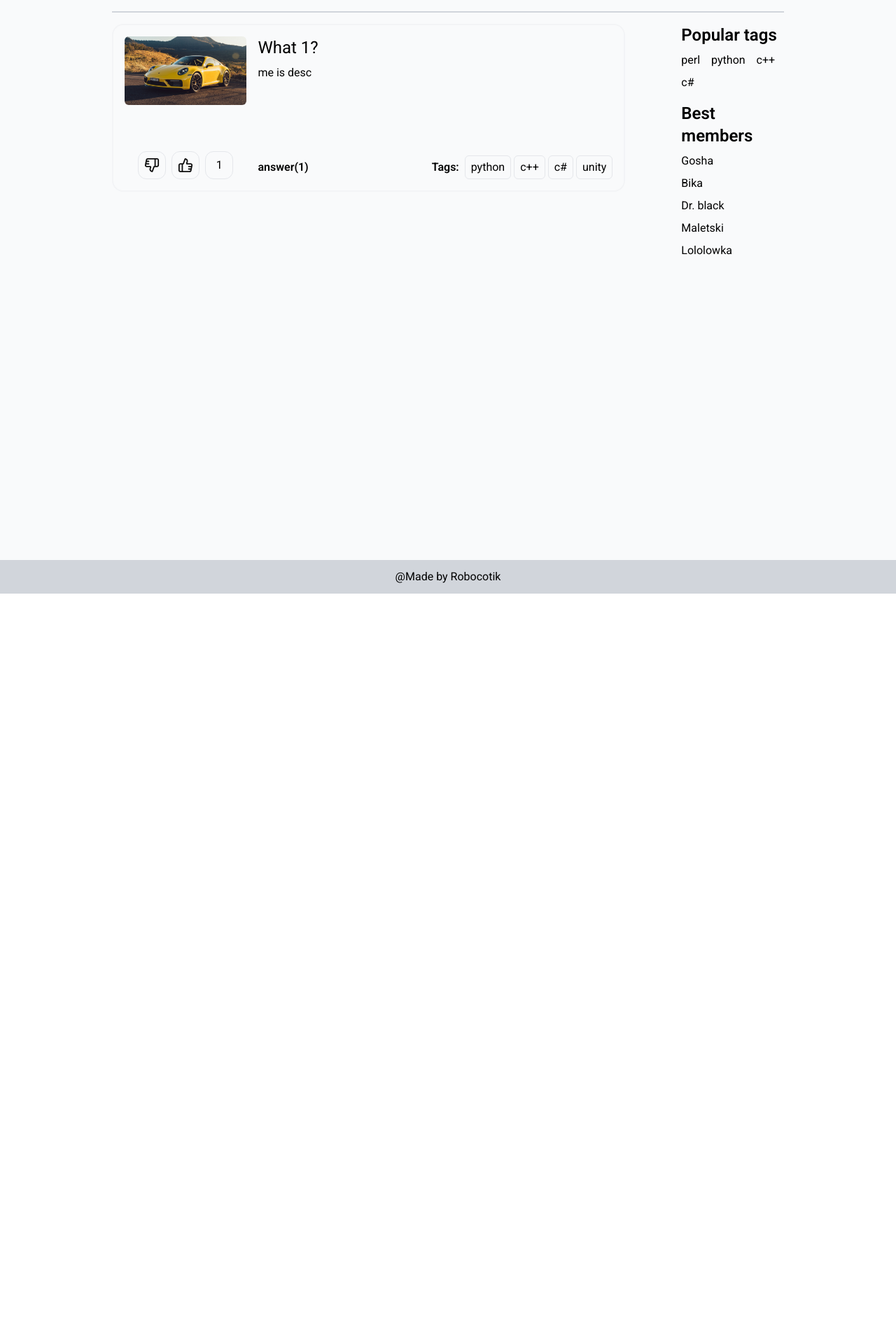
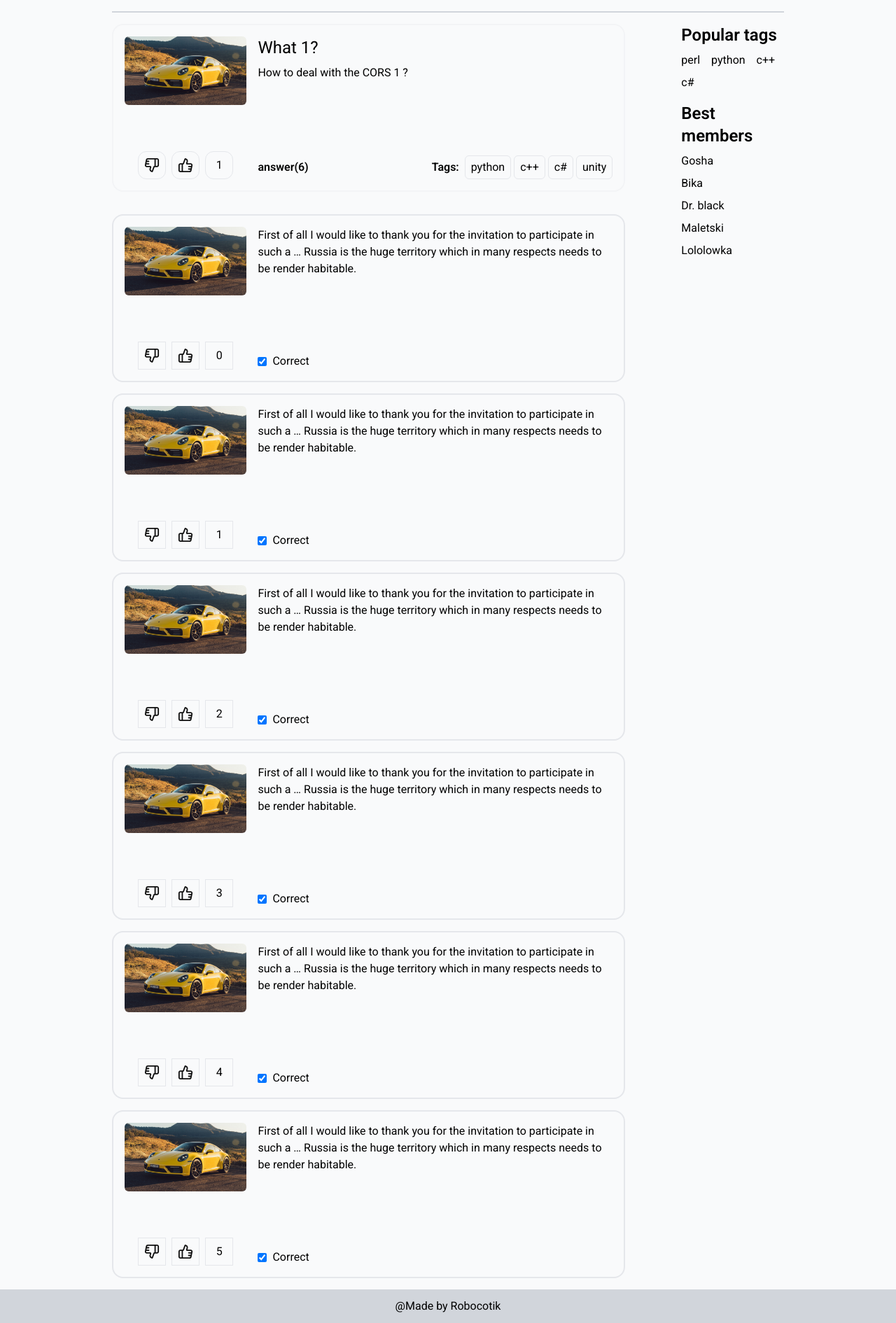
Before and after one commit to Robocotik/AskMeDjango, a Django app: page /question/1/ in a window 1280 px wide. Shown: the part 80-1970 px from the top of the page at 70% size. Before the commit the page ends 928 px from the top, so only its background shows below. Run offline with Django 5.2, Linux system fonts and the light colour scheme; some libraries are stand-ins or nearby versions.

Commit message:
[feat] static : change urls fot img

```diff
--- a/app/views.py
+++ b/app/views.py
@@ -1,10 +1,9 @@
 from django.shortcuts import render
-from static.mock.index import data
 from static.mock.question import questions
 # Create your views here.
 def index(request):
 
-    return render(request, 'index.html', context=data)
+    return render(request, 'index.html', context={"items" : questions})
 
 def settings(request):
     return render(request, 'settings.html',)
--- a/static/mock/question.py
+++ b/static/mock/question.py
@@ -1,27 +1,27 @@
 questions = []  # Инициализируем список items
 for i in range(4):  # Предположим, что нам нужно 4 элемента
     # Создаем ответ
-    answer = {
-        "like_count": i,  # Значение like_count будет целым числом, равным i
-        "answer": "First of all I would like to thank you for the invitation to participate in such a … Russia is the huge territory which in many respects needs to be render habitable.",
-        "isChecked": True,
-        "image_url": "./../static/img/porshe.jpg",
-    }
 
     # Если это первый элемент, создаем вопрос
-    if i == 0:
-        question_item = {
-            "like_count": 1,  # Значение like_count будет целым числом
-            "title": "What 1?",  # Заголовок будет уникальным для каждого элемента
-            "desc": "me is desc",
-            "answer_count": str(1),  # Значение answer_count будет строкой
+    question_item = {
+            "like_count": i,  # Значение like_count будет целым числом
+            "title": f"What {str(i)}?",  # Заголовок будет уникальным для каждого элемента
+            "desc": f"How to deal with the CORS {str(i)} ?",
+            "answer_count": str(6),  # Значение answer_count будет строкой
             "tags": ['python', 'c++', 'c#', 'unity'],
-            "image_url": "./../static/img/porshe.jpg",
-            "answers": [answer],  # Добавляем первый ответ к вопросу
+            "image_url": "img/porshe.jpg",
+            "answers": [],  # Добавляем первый ответ к вопросу
             "question_id": str(i),
         }
-    else:
+
         # Если это не первый элемент, добавляем ответ к уже существующему вопросу
+    for j in range(6):
+        answer = {
+        "like_count": j,  # Значение like_count будет целым числом, равным i
+        "answer": "First of all I would like to thank you for the invitation to participate in such a … Russia is the huge territory which in many respects needs to be render habitable.",
+        "isChecked": False,
+        "image_url": "img/porshe.jpg",
+        }
         question_item["answers"].append(answer)
 
     # Добавляем вопрос в items
--- a/templates/card_answer_layout.html
+++ b/templates/card_answer_layout.html
@@ -1,7 +1,8 @@
+{% load static %}
 <div
     class='w-full h-60 gap-4 rounded-2xl overflow-hidden justify-between  flex p-4 hover:shadow border-2 border border-gray-200  duration-200 transition-all'>
     <div class='flex flex-col justify-between items-center w-60 h-full'>
-        <img src="{{image_url}}" alt="question" class='object-cover object-center rounded-md overflow-hidden'>
+        <img src="{% static image_url %} " alt="question" class='object-cover object-center rounded-md overflow-hidden'>
         <div class='flex gap-2 h-10 items-center'>
             <button class='h-full hover:shadow p-2 roudned-2xl border border-1 border-gray-200'>
                 <svg width="auto" height="100%" viewBox="0 0 24 24" fill="none" xmlns="http://www.w3.org/2000/svg">
--- a/templates/card_layout.html
+++ b/templates/card_layout.html
@@ -1,7 +1,8 @@
+{% load static %}
 <div
     class='w-full h-60 gap-4 rounded-2xl overflow-hidden justify-between  flex p-4 hover:shadow border-2 border border-gray-100  duration-200 transition-all'>
     <div class='flex flex-col justify-between items-center w-60 h-full'>
-        <img src="{{image_url}}" alt="question" class='object-cover object-center rounded-md overflow-hidden'>
+        <img src="{% static image_url %} " alt="question" class='object-cover object-center rounded-md overflow-hidden'>
         <div class='flex gap-2 h-10 items-center'>
             <button class='h-full hover:shadow p-2 rounded-xl border border-1 border-gray-200'>
                 <svg width="auto" height="100%" viewBox="0 0 24 24" fill="none" xmlns="http://www.w3.org/2000/svg">
--- a/templates/single_question.html
+++ b/templates/single_question.html
@@ -4,7 +4,7 @@
 <div class='flex flex-col gap-8 w-full h-full'>
     {% include "card_layout.html" with question_id=item.question_id image_url=item.image_url like_count=item.like_count title=item.title desc=item.desc answer_count=item.answer_count tags=item.tags %}
     <div class='flex flex-col gap-4 w-full'>
-        {% for data in item.answer %}
+        {% for data in item.answers %}
         {% include "card_answer_layout.html" with image_url=data.image_url question_id=data.question_id like_count=data.like_count title=data.title desc=data.desc answer_count=data.answer_count answer=data.answer %}
         {% endfor %}
     </div>
```
